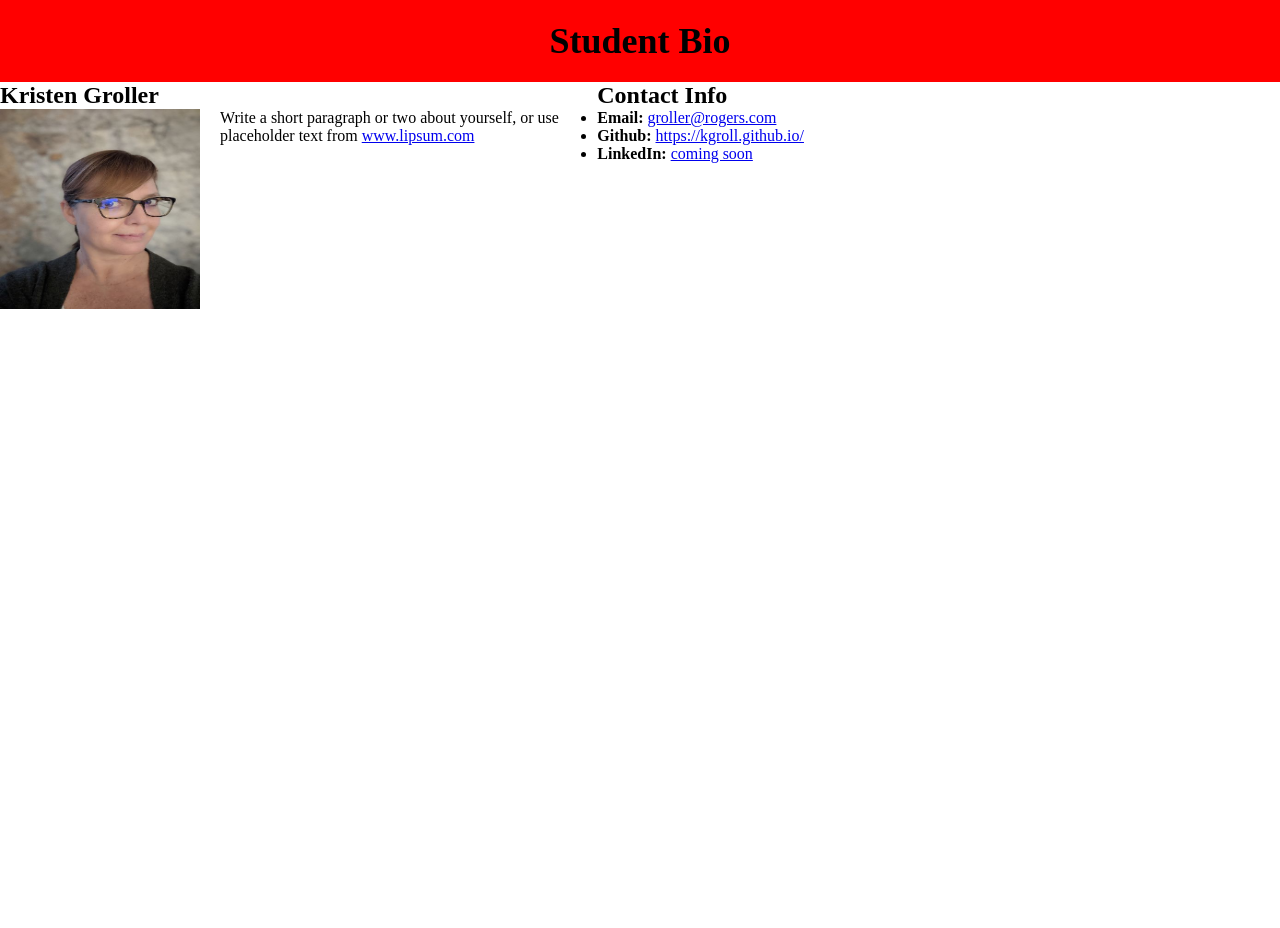
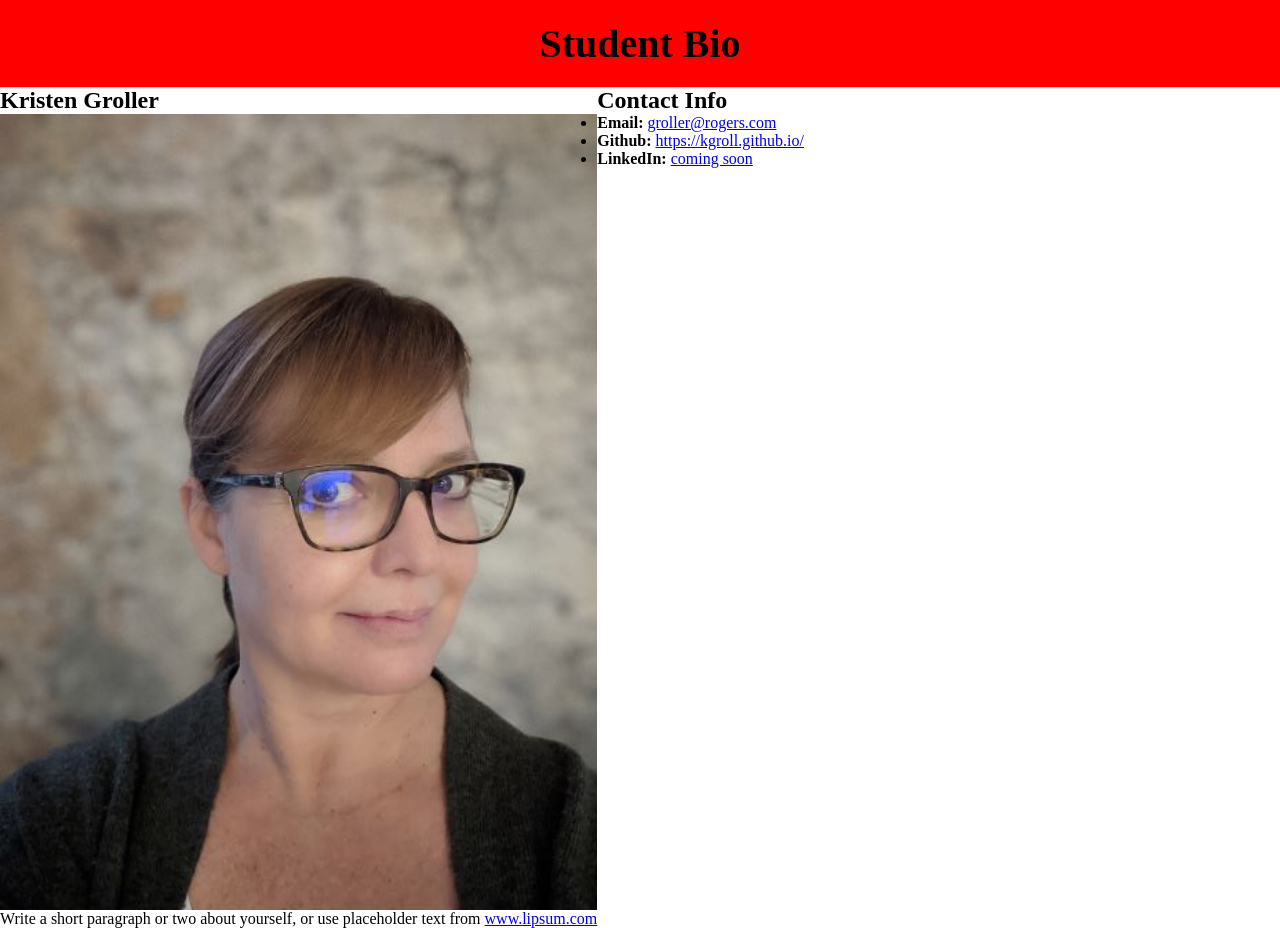
Before and after one commit to Kgroll/Kgroll.github.io, a plain HTML site: page index.html in a window 1280 px wide. Before the commit the page ends 800 px from the top, so only its background shows below. Drawn offline with Linux system fonts and the light colour scheme.

Commit message:
name change

```diff
--- a/index.html
+++ b/index.html
@@ -31,8 +31,8 @@
       <section id="contact-info">
         <h2>Contact Info</h2>
         <ul>
-          <li><strong>Email:</strong> <a href="#">groller@rogers.com</a></li>
-          <li><strong>Github:</strong> <a href="#">https://kgroll.github.io/</a></li>
+          <li><strong>Email:</strong> <a href="groller@rogers.com">groller@rogers.com</a></li>
+          <li><strong>Github:</strong> <a href="https://kgroll.github.io">https://kgroll.github.io/</a></li>
           <li><strong>LinkedIn:</strong> <a href="#">coming soon</a></li>
         </ul>
       </section>
--- a/style.css
+++ b/style.css
@@ -14,7 +14,7 @@ header {
 
 header h1 {
     font-weight: bold;
-    font-size: 36px;
+    font-size: 40px;
     margin: 0;
     display: inline;
 }
@@ -23,7 +23,5 @@ header h1 {
  float: left;
 }
 #bio-image {
-    width: 200px;
-    height: 200px;
-    margin-right: 20px;
+    width: 100%;
 }
```
